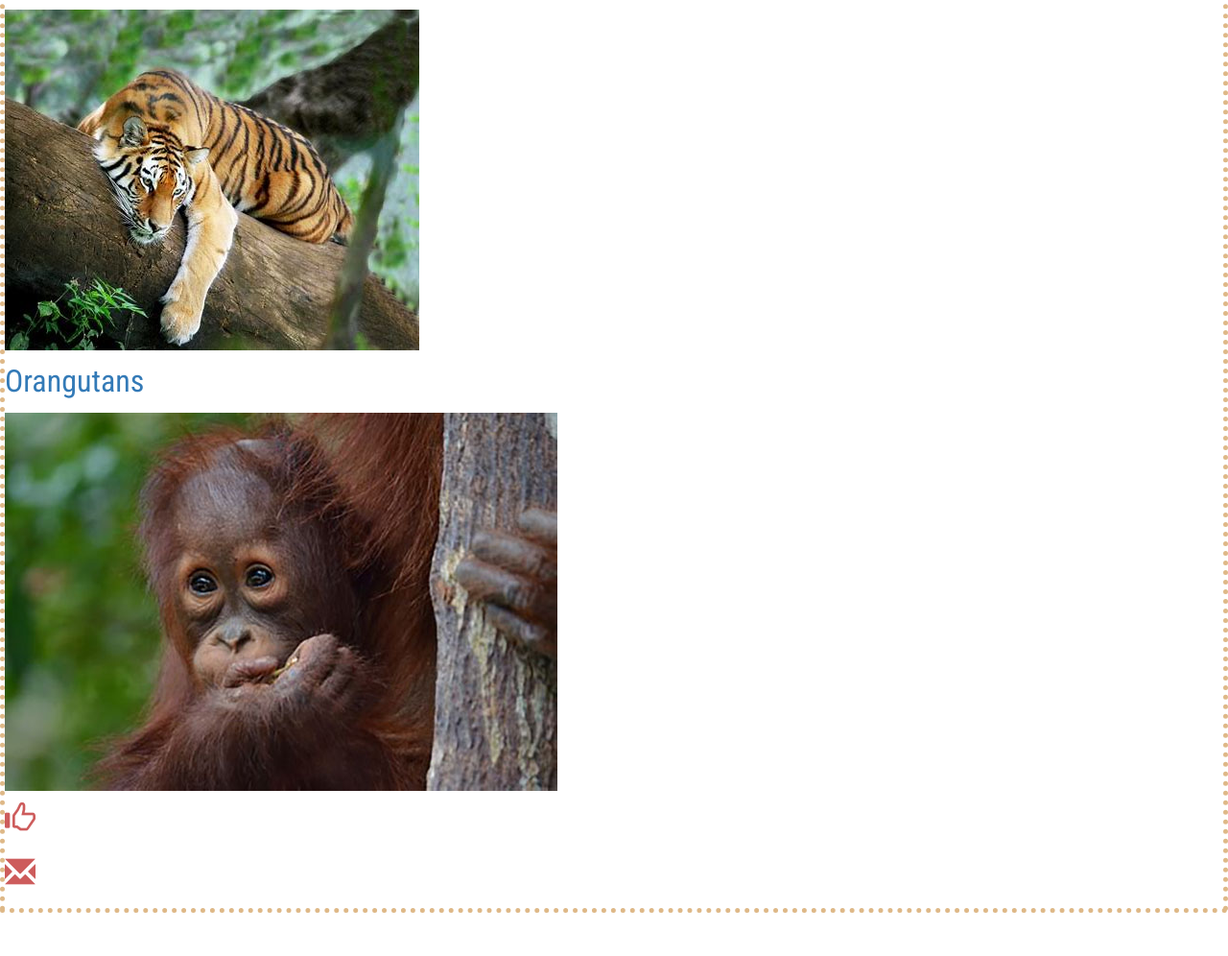
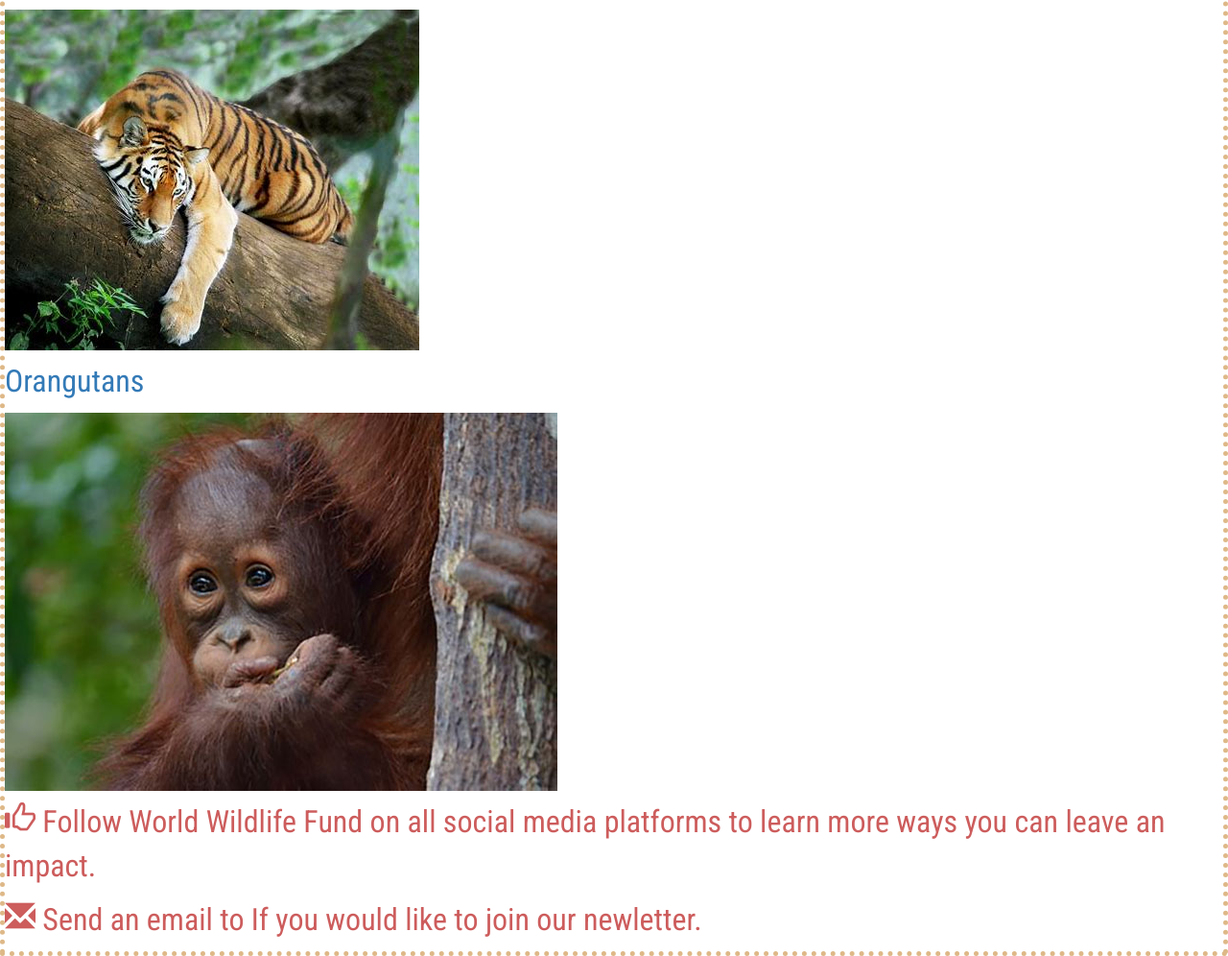
Before and after one commit to kayleemzuniga/kayleemzuniga.github.io, a plain HTML site: page endangeredsite.html in a window 1280 px wide. Shown: the part 1305-2301 px from the top of the page at 96% size. Before the commit the page ends 2256 px from the top, so only its background shows below. Drawn offline with nearby package versions, Linux system fonts and the light colour scheme.

Commit message:
Add files via upload

```diff
--- a/endangeredsite.html
+++ b/endangeredsite.html
@@ -51,9 +51,11 @@
  <p> <img src="graphics/orangutans2.jpeg"> </p>
 
 
-<p> <i class="glyphicon glyphicon-thumbs-up"></i> </p>
+<p> <i class="glyphicon glyphicon-thumbs-up"></i> Follow World Wildlife Fund on all social
+    media platforms to learn more ways you can leave an impact. </p>
 
-<p> <i class="glyphicon glyphicon-envelope"></i>  </p>
+<p> <i class="glyphicon glyphicon-envelope"></i> Send an email to   If you would like
+    to join our newletter.  </p>
 
 </body>
 
```
